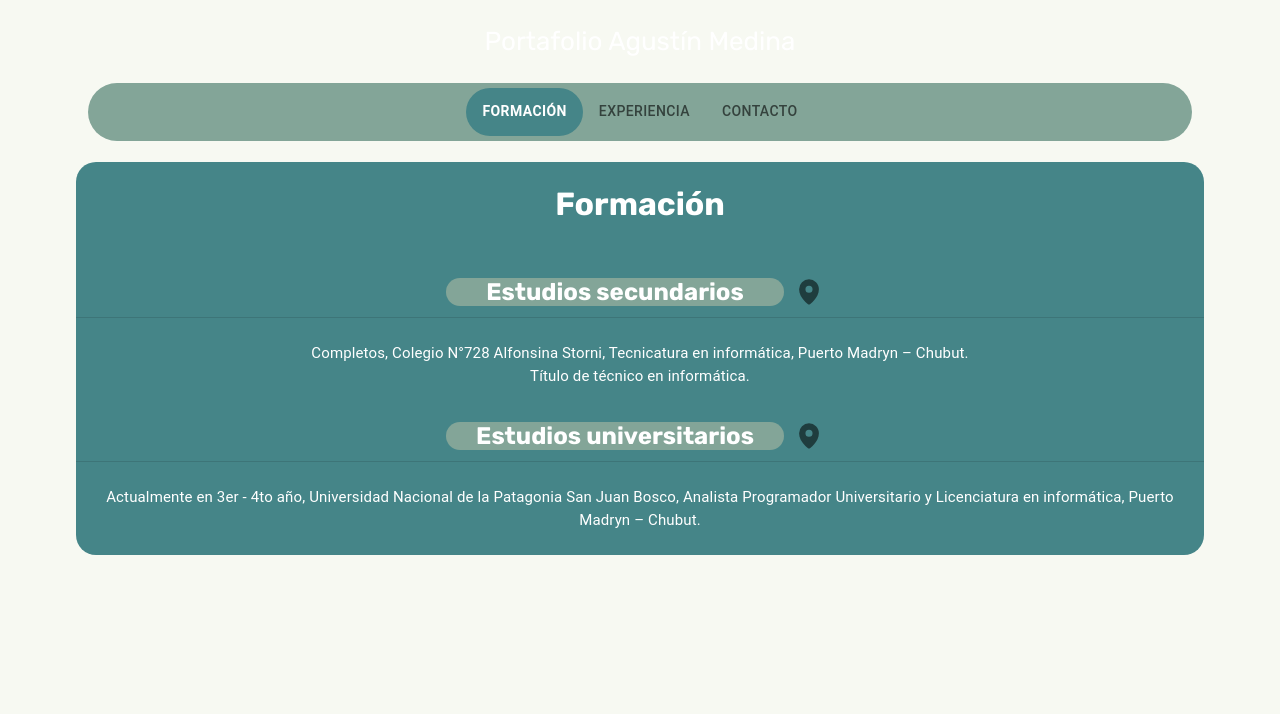
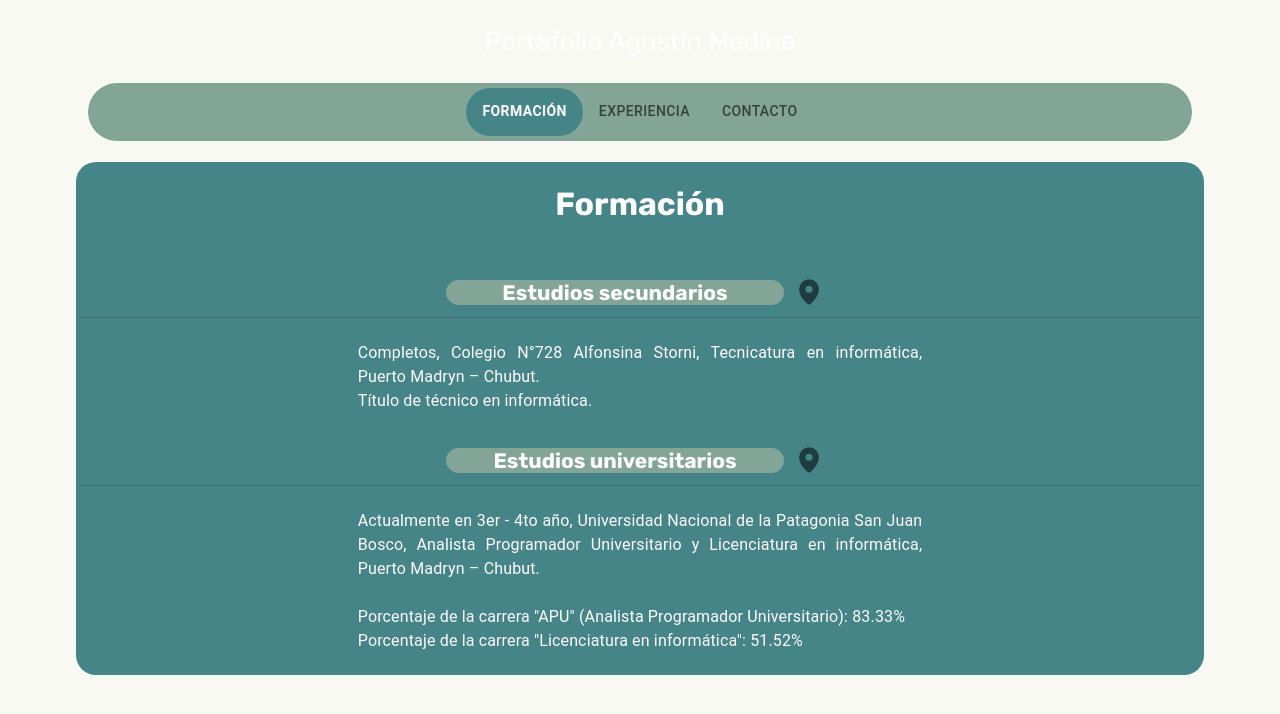
Before and after one commit to AgustinMed/portfolio, a React (Create React App) app: page / in a window 1280 px wide. Shown: the top 714 px of the page. Built offline with nearby package versions, Linux system fonts and the light colour scheme.

Commit message:
tab de formación casi terminada

```diff
--- a/src/App.css
+++ b/src/App.css
@@ -101,6 +101,49 @@ body {
   }
 }
 
+.div-subtititle-item {
+  background-color: #83A598;
+  width: 70%;
+  border-radius: 20px;
+  font-size: 11px;
+  margin: auto 0;
+  text-align: center;
+}
+
+@media (min-width: 768px) {
+  .div-subtititle-item {
+    width: 30%;
+    font-size: 14px;
+  }
+}
+
+.div-container-f {
+  display: flex;
+  align-items: center;
+  justify-content: center
+}
+
+
+.paragraph-container {
+  display: flex;
+  justify-content: center;
+  align-items: center
+}
+
+.paragraph-typography {
+  font-size: 15px;
+  padding: 2%;
+  color: white;
+  text-align: justify;
+  margin: 0 auto;
+  max-width: 80%
+}
+
+@media (min-width: 768px) {
+  .paragraph-typography {
+    max-width: 50%;
+  }
+}
 
 .dialog-img {
   max-height: 80px;
--- a/src/components/formacion.tsx
+++ b/src/components/formacion.tsx
@@ -1,4 +1,4 @@
-import { Divider, Grid2, IconButton, Typography } from '@mui/material';
+import { Divider, Grid2, IconButton, List, ListItem, Typography } from '@mui/material';
 import React from 'react';
 import { PointerIcon } from './pointerIcon';
 import CustomIcon from './customIcon';
@@ -7,46 +7,24 @@ const Formacion: React.FC = () => {
   return (
     <div className='experiencia'>
       <h1 className='tab-title'>Formación</h1>
-
-
-      <div style={{
-        display: 'flex',
-        alignItems: 'center',
-        justifyContent: 'center',
-      }}>
-        <div style={{
-          backgroundColor: '#83A598',
-          width: '30%',
-          borderRadius: '20px',
-          margin: 'auto 0',
-          textAlign: 'center',
-        }}>
+      <div className='div-container-f'>
+        <div className='div-subtititle-item'>
           <h2 style={{color: 'white', margin: 0}}>Estudios secundarios</h2>
         </div>
           <IconButton sx={{height: '50px', width: '50px'}}>
             <PointerIcon/>
           </IconButton>
       </div>
-
-
       <Divider></Divider>
-      <Typography fontSize={'15px'} padding={3} color='white'>
-        Completos, Colegio N°728 Alfonsina Storni, Tecnicatura en  informática, Puerto Madryn – Chubut.
-        <br/>
-        Título de técnico en informática.
-      </Typography>
-      <div style={{
-        display: 'flex',
-        alignItems: 'center',
-        justifyContent: 'center',
-      }}>
-        <div style={{
-          backgroundColor: '#83A598',
-          width: '30%',
-          borderRadius: '20px',
-          margin: 'auto 0',
-          textAlign: 'center',
-        }}>
+      <div className='paragraph-container'>
+        <Typography className='paragraph-typography'>
+          Completos, Colegio N°728 Alfonsina Storni, Tecnicatura en  informática, Puerto Madryn – Chubut.
+          <br/>
+          Título de técnico en informática.
+        </Typography>
+      </div>
+      <div className='div-container-f'>
+        <div className='div-subtititle-item'>
           <h2 style={{color: 'white', margin: 0}}>Estudios universitarios</h2>
         </div>
           <IconButton sx={{height: '50px', width: '50px'}}>
@@ -54,12 +32,17 @@ const Formacion: React.FC = () => {
           </IconButton>
       </div>
       <Divider></Divider>
-      <Typography fontSize={'15px'} padding={3} color='white'>
-      Actualmente en 3er - 4to año, Universidad Nacional de  la Patagonia San Juan Bosco, Analista Programador Universitario y Licenciatura en informática, Puerto Madryn – Chubut.
-      </Typography>
-
-
-
+      <div className='paragraph-container'>
+        <Typography className='paragraph-typography'>
+          Actualmente en 3er - 4to año, Universidad Nacional de la Patagonia San Juan Bosco,
+          Analista Programador Universitario y Licenciatura en informática, Puerto Madryn – Chubut.
+          <br/>
+          <br/>
+          Porcentaje de la carrera "APU" (Analista Programador Universitario): 83.33%
+          <br/>
+          Porcentaje de la carrera "Licenciatura en informática": 51.52%
+        </Typography>
+      </div>
     </div>
   );
 };
```
